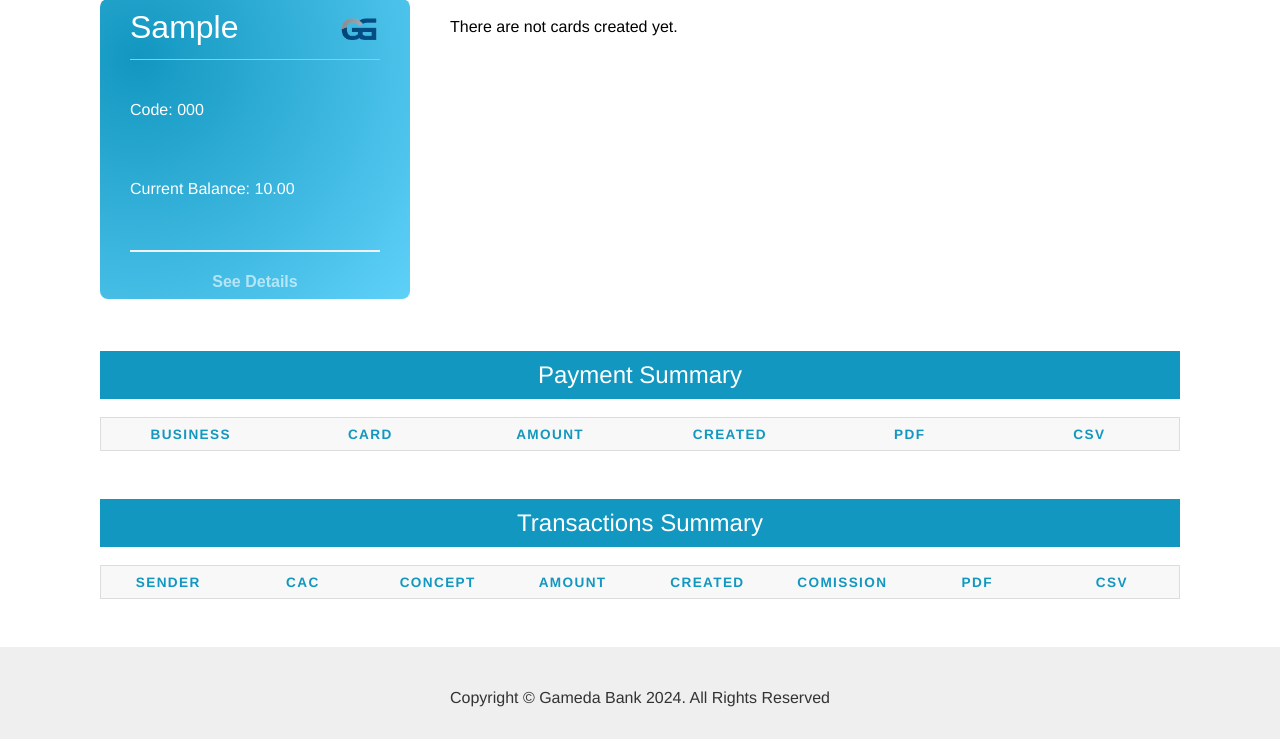
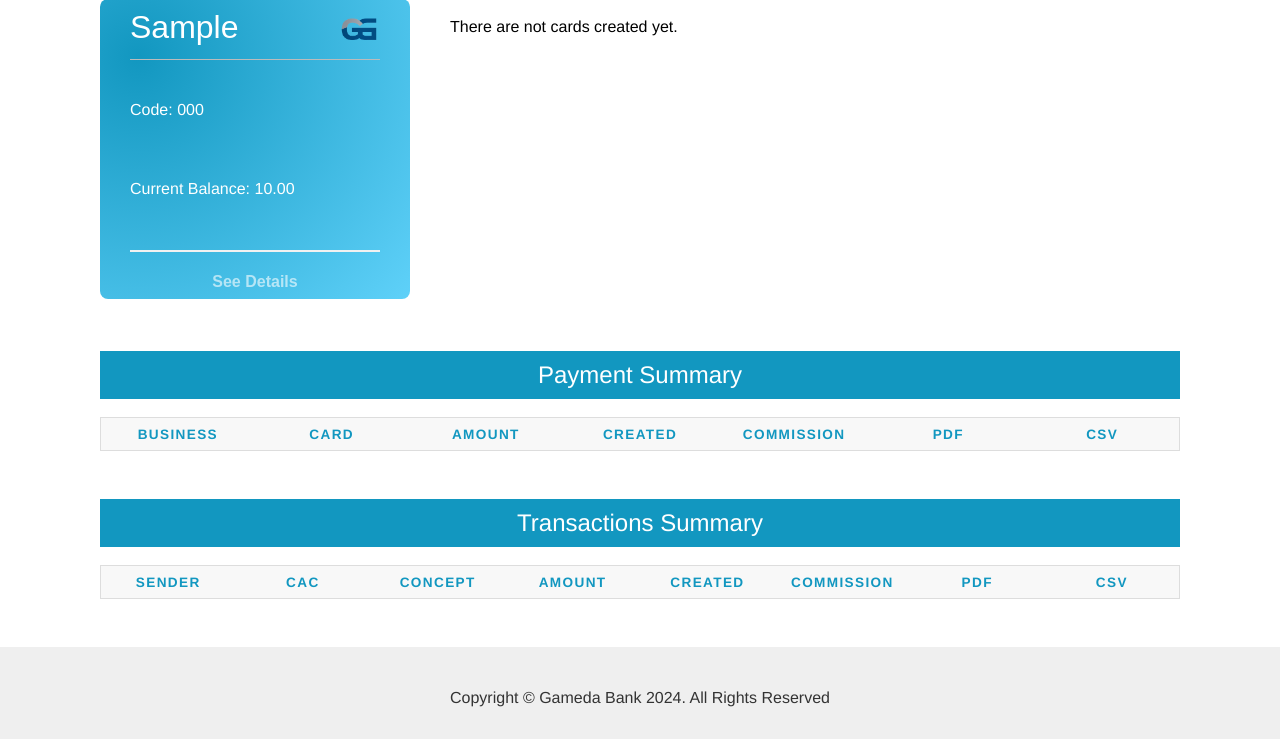
Before and after one commit to TheReported/gameda-bank, a Django app: page /en/user/activity/ in a window 1280 px wide. Shown: the part 506-1245 px from the top of the page. Run offline with Django 4.2, Linux system fonts and the light colour scheme; a user stored in the database is signed in; tables that the repository leaves empty hold one stand-in row (values such as "Sample post"); grey boxes marked "Sample" are stand-in pictures; lists and menus that the app fills with data are empty; some web fonts are replaced.

Commit message:
Continue on front-end of project

```diff
--- a/account/static/css/base.css
+++ b/account/static/css/base.css
@@ -724,3 +724,14 @@ footer {
 .pagination-3 .active a {
     color: white;
 }
+
+
+/* table transaction payment  kinds*/
+
+.text-success {
+    color: #0ac33e;
+}
+
+.text-danger {
+    color:rgb(187, 21, 21);
+}
--- a/bank_account/utils.py
+++ b/bank_account/utils.py
@@ -18,7 +18,7 @@ class MovementKind(models.TextChoices):
 
 
 def apply_movement(transaction, acc):
-    if acc.balance >= (total_amount := transaction.amount + transaction.comission):
+    if acc.balance >= (total_amount := transaction.amount + transaction.commission):
         acc.balance -= total_amount
         return acc, True
     return acc, False
--- a/payment/templates/payment/list.html
+++ b/payment/templates/payment/list.html
@@ -9,6 +9,7 @@
                     <th scope="col">{% trans "Card" %}</th>
                     <th scope="col">{% trans "Amount" %}</th>
                     <th scope="col">{% trans "Created" %}</th>
+                    <th scope="col">{% trans "Commission" %}</th>
                     <th scope="col">PDF</th>
                     <th scope="col">CSV</th>
                 </tr>
@@ -18,8 +19,9 @@
                     <tr>
                         <td data-label="Business">{{ payment.business }}</td>
                         <td data-label="Card">{{ payment.ccc }}</td>
-                        <td data-label="Amount">€{{ payment.amount }}</td>
+                        <td data-label="Amount" class="text-danger">€{{ payment.amount }}</td>
                         <td data-label="Created">{{ payment.created }}</td>
+                        <td data-label="Commission">€{{ payment.commission }}</td>
                         <td data-label="PDF">
                             <a href="{% url 'payment:pdf' payment.id %}" target="_blank">{% trans "Download" %} PDF</a>
                         </td>
--- a/payment/templates/payment/pdf.html
+++ b/payment/templates/payment/pdf.html
@@ -17,7 +17,7 @@
   <table>
     <thead>
       <tr>
-        <th>{% trans "Concept" %}</th>
+        <th>{% trans "Business" %}</th>
         <th>{% trans "Commission" %}</th>
       </tr>
     </thead>
--- a/payment/views.py
+++ b/payment/views.py
@@ -119,7 +119,7 @@ def payment_pdf(request, payment_id):
     response = HttpResponse(content_type='payment/pdf')
     response['Content-Disposition'] = f'filename=payment_{payment.id}.pdf'
     weasyprint.HTML(string=html).write_pdf(
-        response, stylesheets=[weasyprint.CSS(settings.STATIC_ROOT / 'css/pdf.css')]
+        response, stylesheets=[weasyprint.CSS('account/static/css/pdf.css')]
     )
     return response
 
--- a/transaction/models.py
+++ b/transaction/models.py
@@ -19,7 +19,7 @@ class Transaction(models.Model):
         ordering = ['-timeStamp']
 
     @property
-    def comission(self):
+    def commission(self):
         if 0 <= self.amount < 50:
             return self.amount * COMISSIONS[self.kind]["Tier1"] / 100
         elif 50 <= self.amount < 500:
--- a/transaction/templates/transaction/list.html
+++ b/transaction/templates/transaction/list.html
@@ -10,7 +10,7 @@
                     <th scope="col">{% trans "Concept" %}</th>
                     <th scope="col">{% trans "Amount" %}</th>
                     <th scope="col">{% trans "Created" %}</th>
-                    <th scope="col">{% trans "Comission" %}</th>
+                    <th scope="col">{% trans "Commission" %}</th>
                     <th scope="col">PDF</th>
                     <th scope="col">CSV</th>
 
@@ -22,9 +22,9 @@
                         <td data-label="Sender">{{ transaction.sender }}</td>
                         <td data-label="CAC">{{ transaction.cac }}</td>
                         <td data-label="Concept">{{ transaction.concept|truncatewords:30 }}</td>
-                        <td data-label="Amount">€{{ transaction.amount }}</td>
+                        <td data-label="Amount" class="{% if transaction.kind == 'OUT'%}text-danger{% else %} text-success{% endif%}">€{{ transaction.amount }}</td>
                         <td data-label="Created">{{ transaction.timeStamp }}</td>
-                        <td data-label="Comission">€{{ transaction.comission }}</td>
+                        <td data-label="Commission">€{{ transaction.commission }}</td>
                         <td data-label="PDF">
                             <a href="{% url 'transaction:pdf' transaction.id %}" target="_blank">{% trans "Download" %} PDF</a>
                         </td>
```
Also changed, not shown: payment/models.py (+12 -0 lines).
